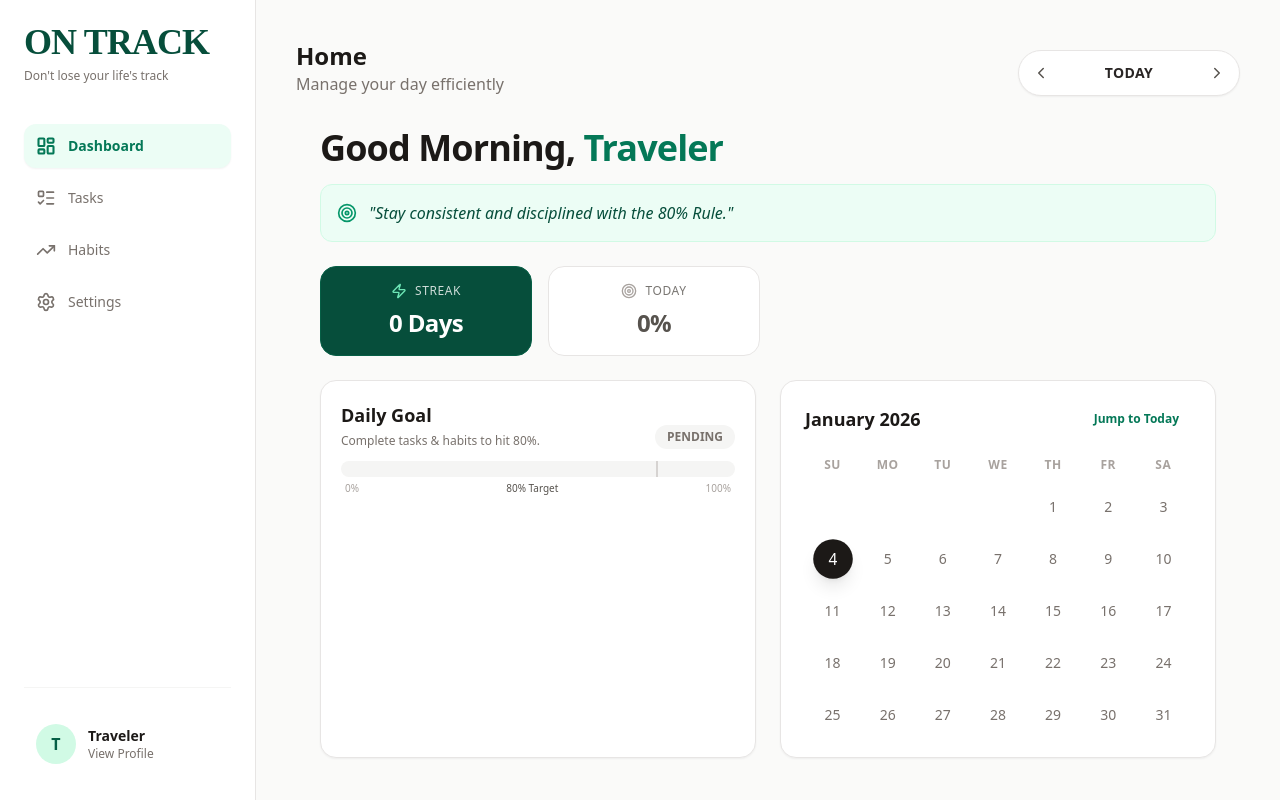
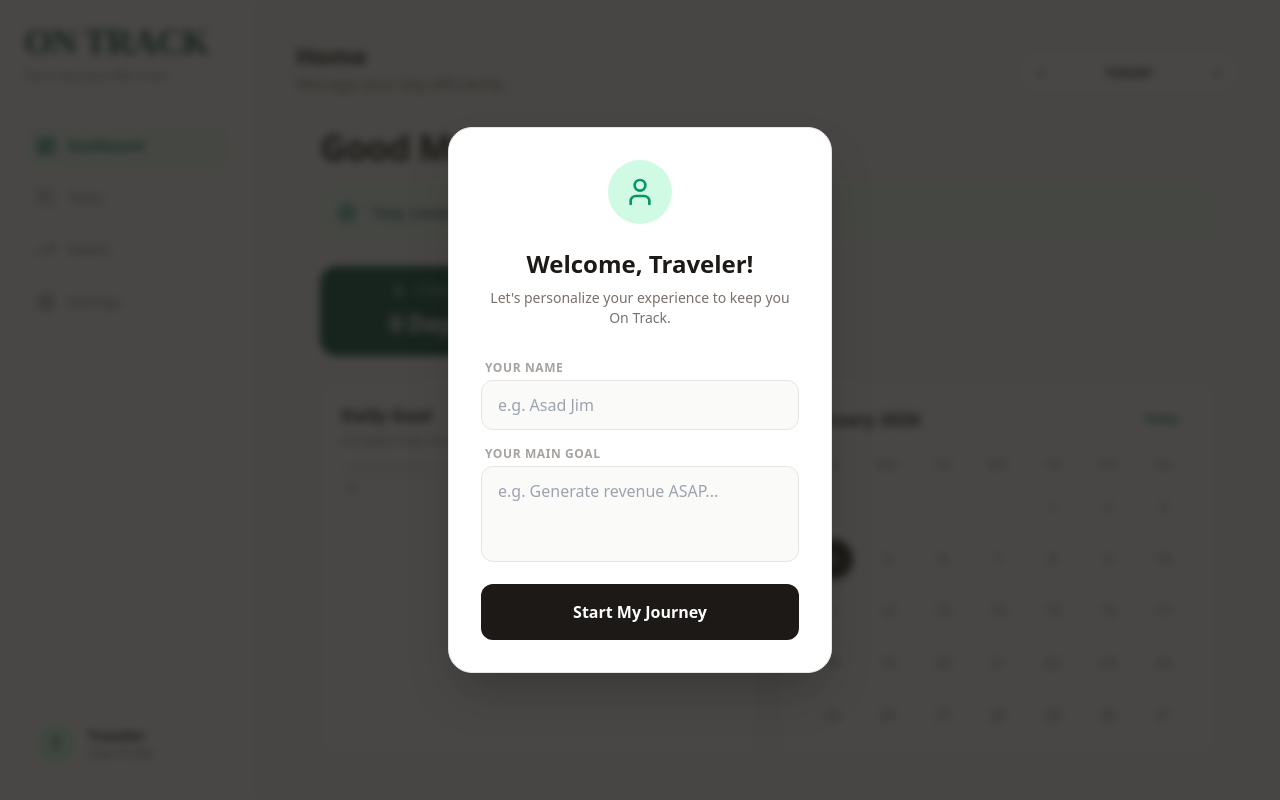
Before and after one commit to AsadJim/OnTrack, a React (Vite) app: page / in a window 1280 px wide. Built offline with nearby package versions, Linux system fonts and the light colour scheme; a web font is replaced by a local one.

Commit message:
Fix focus bug

```diff
--- a/src/App.jsx
+++ b/src/App.jsx
@@ -21,7 +21,8 @@ import {
   LayoutDashboard,
   Bug,
   Mail,
-  Heart
+  Heart,
+  X
 } from 'lucide-react';
 
 /**
@@ -105,7 +106,143 @@ const NavButton = ({ active, onClick, icon: Icon, label, isSidebar }) => {
   );
 };
 
-const HomeView = ({ user, selectedDate, setSelectedDate, currentStats, currentStreak, getDayStats, dateKey }) => {
+// --- NEW COMPONENT: Task Modal for Calendar ---
+const TaskModal = ({ isOpen, onClose, date, tasks, addTask, toggleTask, deleteTask }) => {
+  const [newTaskTitle, setNewTaskTitle] = useState('');
+  const inputRef = useRef(null);
+
+  useEffect(() => {
+    if (isOpen && inputRef.current) {
+      setTimeout(() => inputRef.current.focus(), 100);
+    }
+  }, [isOpen]);
+
+  if (!isOpen) return null;
+
+  const dateKey = formatDate(date);
+  const dailyTasks = tasks.filter(t => t.date === dateKey);
+
+  const handleAdd = (e) => {
+    e.preventDefault();
+    if (!newTaskTitle.trim()) return;
+    addTask(newTaskTitle, 'daily', dateKey); // Explicitly pass dateKey
+    setNewTaskTitle('');
+  };
+
+  return (
+    <div className="fixed inset-0 z-50 flex items-center justify-center p-4 bg-stone-900/60 backdrop-blur-sm animate-fade-in">
+      <div className="bg-white dark:bg-stone-900 w-full max-w-md rounded-3xl shadow-2xl overflow-hidden border border-stone-200 dark:border-stone-800">
+        <div className="p-6 border-b border-stone-100 dark:border-stone-800 flex justify-between items-center bg-stone-50 dark:bg-stone-950">
+          <div>
+            <h3 className="text-lg font-bold text-stone-900 dark:text-white">
+              {date.toLocaleDateString(undefined, { weekday: 'long', month: 'long', day: 'numeric' })}
+            </h3>
+            <p className="text-xs text-stone-500 dark:text-stone-400">Manage tasks for this day</p>
+          </div>
+          <button onClick={onClose} className="p-2 hover:bg-stone-200 dark:hover:bg-stone-800 rounded-full transition-colors">
+            <X size={20} className="text-stone-500" />
+          </button>
+        </div>
+
+        <div className="p-6 max-h-[50vh] overflow-y-auto space-y-3">
+          {dailyTasks.length === 0 ? (
+            <div className="text-center py-8 text-stone-400 dark:text-stone-600">
+              <ListTodo size={40} className="mx-auto mb-2 opacity-30" />
+              <p className="text-sm">No tasks yet.</p>
+            </div>
+          ) : (
+            dailyTasks.map(task => (
+              <div key={task.id} className="flex items-center gap-3 p-3 bg-stone-50 dark:bg-stone-800/50 rounded-xl border border-stone-100 dark:border-stone-800">
+                <button onClick={() => toggleTask(task.id)} className="flex-shrink-0 text-emerald-600 dark:text-emerald-500">
+                  {task.completed ? <CheckCircle2 size={20} fill="currentColor" fillOpacity={0.2} /> : <Circle size={20} />}
+                </button>
+                <span className={`flex-1 text-sm ${task.completed ? 'line-through text-stone-400' : 'text-stone-900 dark:text-stone-200'}`}>{task.title}</span>
+                <button onClick={() => deleteTask(task.id)} className="text-stone-300 hover:text-red-500 p-1"><Trash2 size={16} /></button>
+              </div>
+            ))
+          )}
+        </div>
+
+        <form onSubmit={handleAdd} className="p-4 bg-stone-50 dark:bg-stone-950 border-t border-stone-100 dark:border-stone-800">
+          <div className="relative">
+            <input
+              ref={inputRef}
+              type="text"
+              value={newTaskTitle}
+              onChange={(e) => setNewTaskTitle(e.target.value)}
+              placeholder="Add a new task..."
+              className="w-full bg-white dark:bg-stone-900 border border-stone-200 dark:border-stone-800 rounded-xl pl-4 pr-12 py-3 text-stone-900 dark:text-stone-100 focus:outline-none focus:ring-2 focus:ring-emerald-500"
+            />
+            <button
+              type="submit"
+              disabled={!newTaskTitle.trim()}
+              className="absolute right-2 top-2 bottom-2 aspect-square bg-stone-900 dark:bg-stone-700 text-white rounded-lg flex items-center justify-center hover:bg-emerald-600 transition-colors"
+            >
+              <Plus size={18} />
+            </button>
+          </div>
+        </form>
+      </div>
+    </div>
+  );
+};
+
+// --- NEW COMPONENT: Welcome Modal (First Time User) ---
+const WelcomeModal = ({ isOpen, onClose, user, updateUser }) => {
+  if (!isOpen) return null;
+
+  const handleSubmit = (e) => {
+    e.preventDefault();
+    onClose();
+  };
+
+  return (
+    <div className="fixed inset-0 z-[60] flex items-center justify-center p-6 bg-stone-900/80 backdrop-blur-sm animate-fade-in">
+      <div className="bg-white dark:bg-stone-900 w-full max-w-sm rounded-3xl shadow-2xl border border-stone-200 dark:border-stone-800 p-8 text-center">
+        <div className="w-16 h-16 bg-emerald-100 dark:bg-emerald-900/30 rounded-full flex items-center justify-center mx-auto mb-6 text-emerald-600 dark:text-emerald-400">
+          <User size={32} />
+        </div>
+
+        <h2 className="text-2xl font-bold text-stone-900 dark:text-white mb-2">Welcome, Traveler!</h2>
+        <p className="text-stone-500 dark:text-stone-400 text-sm mb-8">Let's personalize your experience to keep you On Track.</p>
+
+        <form onSubmit={handleSubmit} className="space-y-4 text-left">
+          <div>
+            <label className="block text-xs font-bold uppercase tracking-wider text-stone-400 mb-1 ml-1">Your Name</label>
+            <input
+              required
+              value={user.name === 'Traveler' ? '' : user.name}
+              onChange={(e) => updateUser('name', e.target.value)}
+              placeholder="e.g. Asad Jim"
+              className="w-full bg-stone-50 dark:bg-stone-800 border border-stone-200 dark:border-stone-700 rounded-xl px-4 py-3 text-stone-900 dark:text-white focus:outline-none focus:ring-2 focus:ring-emerald-500"
+            />
+          </div>
+
+          <div>
+            <label className="block text-xs font-bold uppercase tracking-wider text-stone-400 mb-1 ml-1">Your Main Goal</label>
+            <textarea
+              value={user.goals === 'Stay consistent and disciplined with the 80% Rule.' ? '' : user.goals}
+              onChange={(e) => updateUser('goals', e.target.value)}
+              placeholder="e.g. Generate revenue ASAP..."
+              className="w-full h-24 bg-stone-50 dark:bg-stone-800 border border-stone-200 dark:border-stone-700 rounded-xl px-4 py-3 text-stone-900 dark:text-white focus:outline-none focus:ring-2 focus:ring-emerald-500 resize-none"
+            />
+          </div>
+
+          <button
+            type="submit"
+            className="w-full bg-stone-900 dark:bg-emerald-600 text-white font-bold py-4 rounded-xl hover:opacity-90 transition-opacity mt-4"
+          >
+            Start My Journey
+          </button>
+        </form>
+      </div>
+    </div>
+  );
+};
+
+const HomeView = ({ user, selectedDate, setSelectedDate, currentStats, currentStreak, getDayStats, dateKey, tasks, addTask, toggleTask, deleteTask }) => {
+  const [isModalOpen, setIsModalOpen] = useState(false);
+
   const year = selectedDate.getFullYear();
   const month = selectedDate.getMonth();
   const monthDays = getDaysInMonth(year, month);
@@ -122,7 +259,13 @@ const HomeView = ({ user, selectedDate, setSelectedDate, currentStats, currentSt
     return 'Good Evening';
   };
 
+  const handleDateClick = (date) => {
+    setSelectedDate(date);
+    setIsModalOpen(true);
+  };
+
   return (
+    <>
       <div className="space-y-6 pb-28 md:pb-6 animate-fade-in max-w-4xl mx-auto">
 
         {/* Greeting & Goal Section */}
@@ -179,10 +322,10 @@ const HomeView = ({ user, selectedDate, setSelectedDate, currentStats, currentSt
                 {selectedDate.toLocaleString('default', { month: 'long', year: 'numeric' })}
               </h3>
               <button
-              onClick={() => setSelectedDate(new Date())}
+                onClick={() => { setSelectedDate(new Date()); setIsModalOpen(true); }}
                 className="text-xs font-semibold text-emerald-700 dark:text-emerald-400 hover:bg-emerald-50 dark:hover:bg-emerald-900/30 px-3 py-1 rounded-full transition-colors"
               >
-              Jump to Today
+                Today
               </button>
             </div>
 
@@ -201,7 +344,7 @@ const HomeView = ({ user, selectedDate, setSelectedDate, currentStats, currentSt
                 return (
                   <div key={day} className="flex justify-center">
                     <button
-                    onClick={() => setSelectedDate(d)}
+                      onClick={() => handleDateClick(d)}
                       className={`
                         w-9 h-9 rounded-full flex items-center justify-center text-sm font-medium transition-all relative
                         ${isSelected ? 'bg-stone-900 dark:bg-emerald-500 text-white shadow-lg scale-110 z-10' : ''}
@@ -222,9 +365,21 @@ const HomeView = ({ user, selectedDate, setSelectedDate, currentStats, currentSt
           </div>
         </div>
       </div>
+
+      <TaskModal
+        isOpen={isModalOpen}
+        onClose={() => setIsModalOpen(false)}
+        date={selectedDate}
+        tasks={tasks}
+        addTask={addTask}
+        toggleTask={toggleTask}
+        deleteTask={deleteTask}
+      />
+    </>
   );
 };
 
+// ... TasksView, HabitsView, ProfileView components ...
 const TasksView = ({ tasks, dateKey, addTask, toggleTask, deleteTask }) => {
   const [newTaskTitle, setNewTaskTitle] = useState('');
   const [filter, setFilter] = useState('daily');
@@ -238,7 +393,7 @@ const TasksView = ({ tasks, dateKey, addTask, toggleTask, deleteTask }) => {
 
      if (filter === 'weekly') {
        const selected = new Date(dateKey);
-       const day = selected.getDay(); // 0 (Sun) to 6 (Sat)
+       const day = selected.getDay();
        const diff = selected.getDate() - day;
 
        const startOfWeek = new Date(selected);
@@ -261,7 +416,8 @@ const TasksView = ({ tasks, dateKey, addTask, toggleTask, deleteTask }) => {
   const handleAdd = (e) => {
     e.preventDefault();
     if (!newTaskTitle.trim()) return;
-    addTask(newTaskTitle, filter === 'all' ? 'daily' : filter);
+    // Default to adding to the selected date (dateKey)
+    addTask(newTaskTitle, 'daily', dateKey);
     setNewTaskTitle('');
   };
 
@@ -602,6 +758,7 @@ export default function OnTrackApp() {
   const [selectedDate, setSelectedDate] = useState(new Date());
   const [data, setData] = useState(INITIAL_DATA);
   const [isLoaded, setIsLoaded] = useState(false);
+  const [showWelcomeModal, setShowWelcomeModal] = useState(false);
 
   // Theme State
   const [isDarkMode, setIsDarkMode] = useState(() => {
@@ -635,6 +792,8 @@ export default function OnTrackApp() {
       } catch (e) {
         console.error("Failed to parse data", e);
       }
+    } else {
+      setShowWelcomeModal(true);
     }
     setIsLoaded(true);
   }, []);
@@ -713,8 +872,14 @@ export default function OnTrackApp() {
     }));
   };
 
-  const addTask = (title, type = 'daily') => {
-    const newTask = { id: Date.now().toString(), title, type, date: dateKey, completed: false };
+  const addTask = (title, type = 'daily', taskDate = null) => {
+    const newTask = {
+      id: Date.now().toString(),
+      title,
+      type,
+      date: taskDate || dateKey,
+      completed: false
+    };
     setData(prev => ({ ...prev, tasks: [...prev.tasks, newTask] }));
   };
 
@@ -805,8 +970,8 @@ export default function OnTrackApp() {
         <div className="flex-1 overflow-y-auto no-scrollbar relative z-0">
           <div className="p-6 md:p-10 max-w-5xl mx-auto">
 
-             {/* PC Header for Date (Only visible on pc if not profile AND not tasks) */}
-             {activeTab !== 'profile' && activeTab !== 'tasks' && (
+             {/* PC Header for Date (Only visible on pc if not profile) */}
+             {activeTab !== 'profile' && (
                <div className="hidden md:flex justify-between items-end mb-8">
                   <div>
                     <h2 className="text-2xl font-bold capitalize">{activeTab}</h2>
@@ -828,8 +993,8 @@ export default function OnTrackApp() {
                </div>
              )}
 
-             {/* Mobile Date Nav */}
-             {activeTab !== 'profile' && activeTab !== 'tasks' && (
+             {/* Mobile Date Nav (Hidden on Profile tab) */}
+             {activeTab !== 'profile' && (
                 <div className="md:hidden flex items-center justify-between mb-4 bg-white dark:bg-stone-900 p-2 rounded-xl border border-stone-200 dark:border-stone-800">
                   <button onClick={() => changeDate(-1)} className="p-2"><ChevronLeft size={20} /></button>
                   <span className="font-bold">
@@ -848,6 +1013,10 @@ export default function OnTrackApp() {
                 currentStreak={currentStreak}
                 getDayStats={getDayStats}
                 dateKey={dateKey}
+                tasks={data.tasks}
+                addTask={addTask}
+                toggleTask={toggleTask}
+                deleteTask={deleteTask}
               />
             )}
             {activeTab === 'tasks' && (
@@ -891,6 +1060,13 @@ export default function OnTrackApp() {
             <NavButton active={activeTab === 'profile'} onClick={() => setActiveTab('profile')} icon={User} label="Profile" />
           </nav>
         </div>
+
+        <WelcomeModal
+          isOpen={showWelcomeModal}
+          onClose={() => setShowWelcomeModal(false)}
+          user={data.user}
+          updateUser={updateUser}
+        />
       </div>
     </div>
   );
```
Lines whose indentation alone changed are shown as unchanged.
